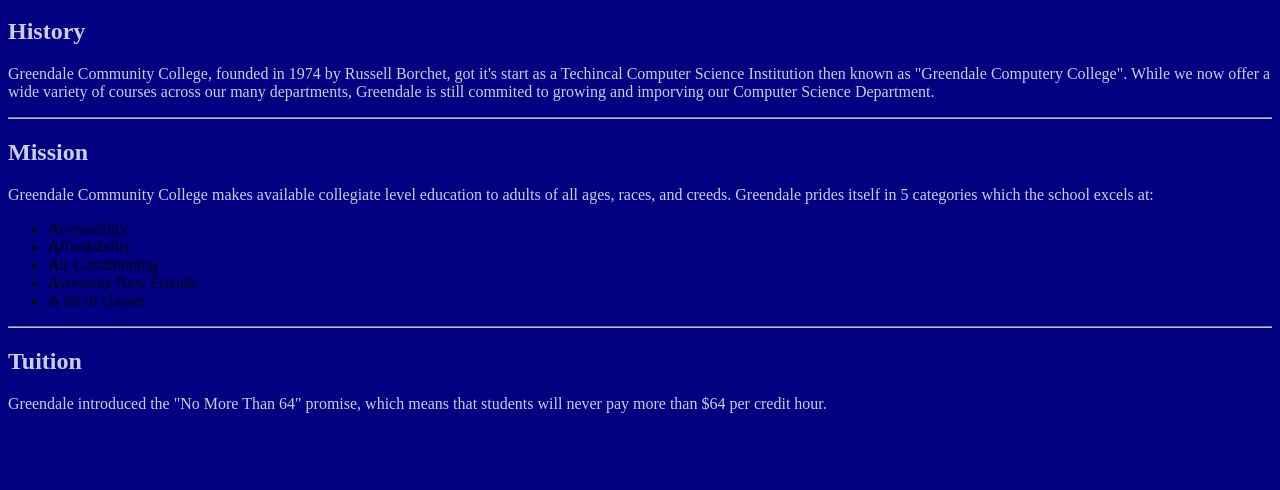
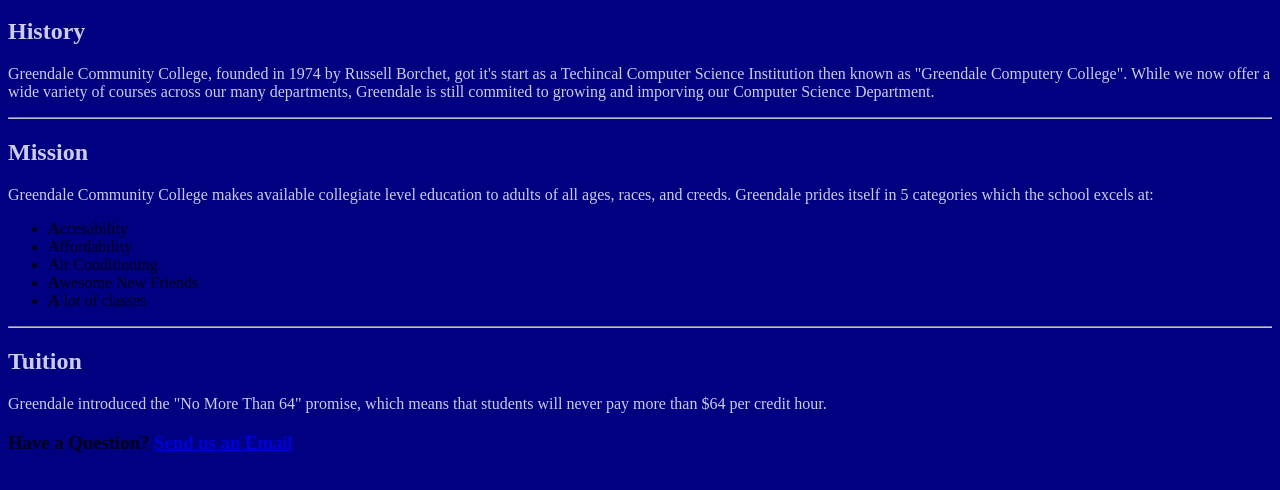
Before and after one commit to BoschLive/1stWebsite, a plain HTML site: page about.html in a window 1280 px wide. Shown: the part 88-578 px from the top of the page. Drawn offline with Linux system fonts and the light colour scheme.

Commit message:
Update about.html

```diff
--- a/about.html
+++ b/about.html
@@ -28,3 +28,5 @@
 <p>
   Greendale introduced the "No More Than 64" promise, which means that students will never pay more than $64 per credit hour.
 </p>
+
+<h3>Have a Question? <a href="mailto:email@example.com">Send us an Email</a> </h3>
```
